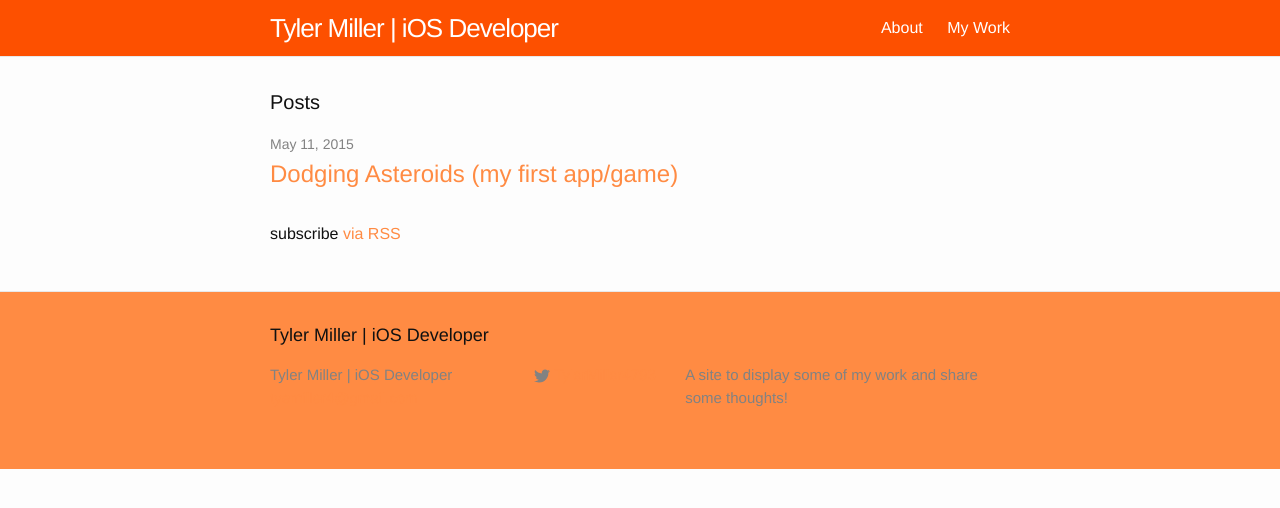
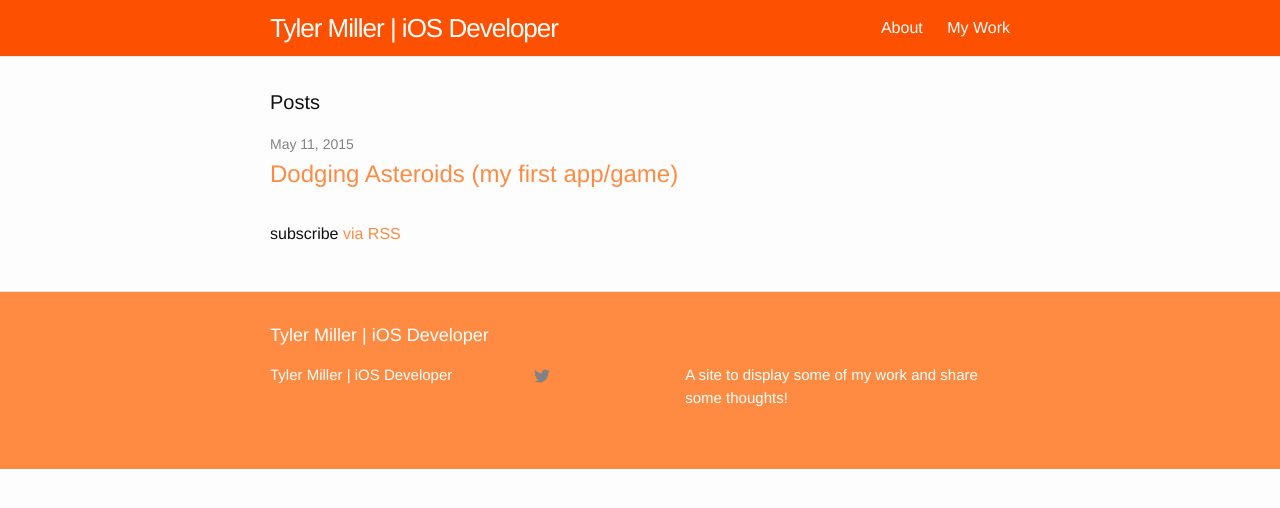
Before and after one commit to MillerApps/MillerApps.github.io, a Jekyll site: the page built from index.html, in a window 1280 px wide. Shown: the top 508 px of the page. Built offline with Jekyll 4.4.1, drawn with Linux system fonts in a browser that asks for light colours.

Commit message:
messing with styles

```diff
--- a/css/main.scss
+++ b/css/main.scss
@@ -71,3 +71,19 @@ $on-laptop:        800px;
 .site-footer {
 	background-color: #FF8B43;
 }
+
+.footer-heading {
+	color: white;
+}
+
+.social-media-list {
+	color: white;
+}
+
+.text{
+	color: white;
+}
+
+.contact-list {
+	color: white;
+}
```
